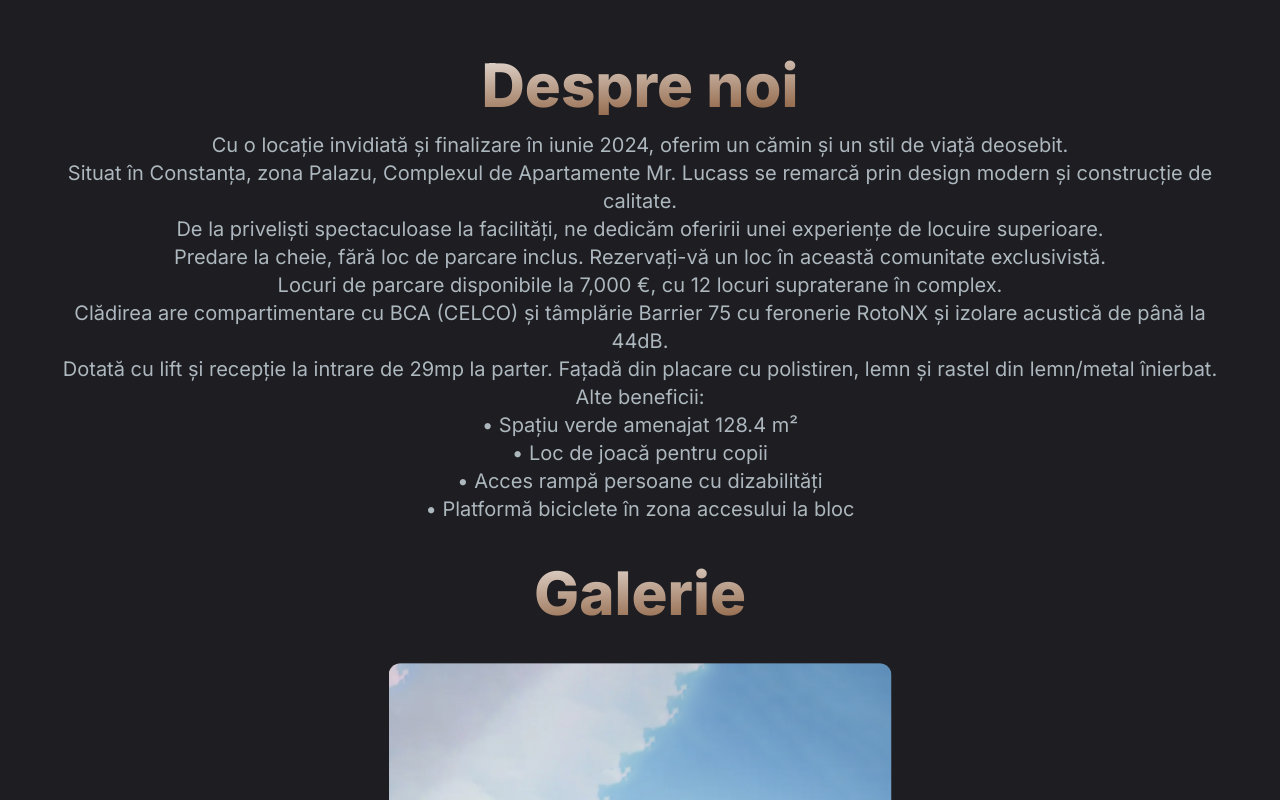
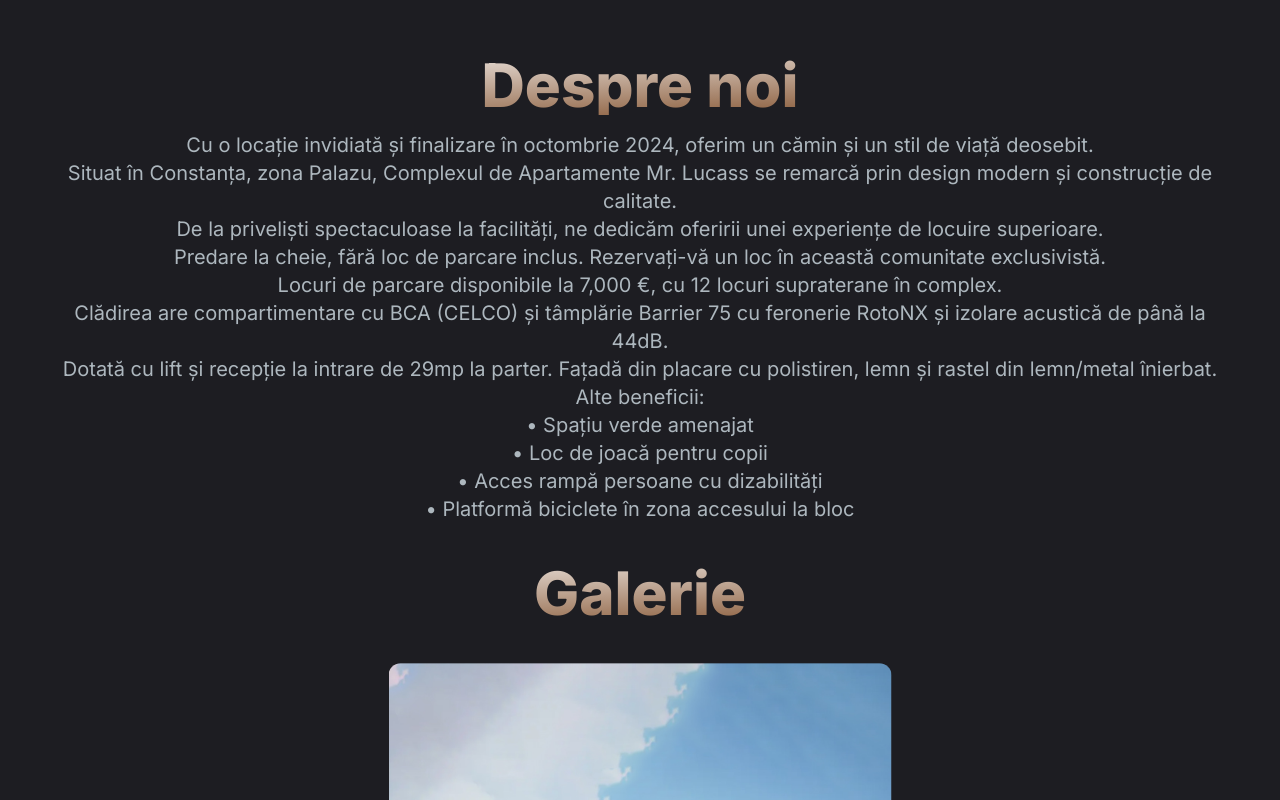
Before and after one commit to alexvieru1/MrLucass, a Next.js app: page / in a window 1280 px wide. Shown: the part 1000-1800 px from the top of the page. Built offline with nearby package versions, Linux system fonts and the light colour scheme.

Commit message:
price changes and delayed term

```diff
--- a/components/About.tsx
+++ b/components/About.tsx
@@ -8,7 +8,7 @@ const About = () => {
         Despre noi
       </h1>
       <p className="text-[#ADB7BE] text-lg lg:text-xl text-center">
-        Cu o locație invidiată și finalizare în iunie 2024, oferim un cămin și un stil de viață deosebit.
+        Cu o locație invidiată și finalizare în octombrie 2024, oferim un cămin și un stil de viață deosebit.
       </p>
       <p className="text-[#ADB7BE] text-lg lg:text-xl text-center">
         Situat în Constanța, zona Palazu, Complexul de Apartamente Mr. Lucass se remarcă prin design modern și construcție de calitate.
@@ -32,7 +32,7 @@ const About = () => {
         Alte beneficii:
       </p>
       <ul className="text-[#ADB7BE] text-lg lg:text-xl text-center">
-        <li>• Spațiu verde amenajat 128.4 m²</li>
+        <li>• Spațiu verde amenajat</li>
         <li>• Loc de joacă pentru copii</li>
         <li>• Acces rampă persoane cu dizabilități</li>
         <li>• Platformă biciclete în zona accesului la bloc</li>
--- a/constants/twoBedroom.ts
+++ b/constants/twoBedroom.ts
@@ -6,7 +6,7 @@ export const twoBedroom = [
     surface: 73.1,
     balcony: 5.52,
     price: 1650,
-    totalPrice: 109650,
+    totalPrice: 106000,
   },
   {
     title: "3 Camere - Vedere Frontală/Stradală",
@@ -24,7 +24,7 @@ export const twoBedroom = [
     surface: 73.1,
     balcony: 5.52,
     price: 1650,
-    totalPrice: 109650,
+    totalPrice: 106000,
   },
   {
     title: "3 Camere - Vedere Frontală/Stradală",
@@ -51,7 +51,7 @@ export const twoBedroom = [
     surface: 60.85,
     balcony: 37.22,
     price: 1650,
-    totalPrice: 109275,
+    totalPrice: 106848,
   },
   {
     title: "3 Camere - Vedere Frontală/Stradală",
```
